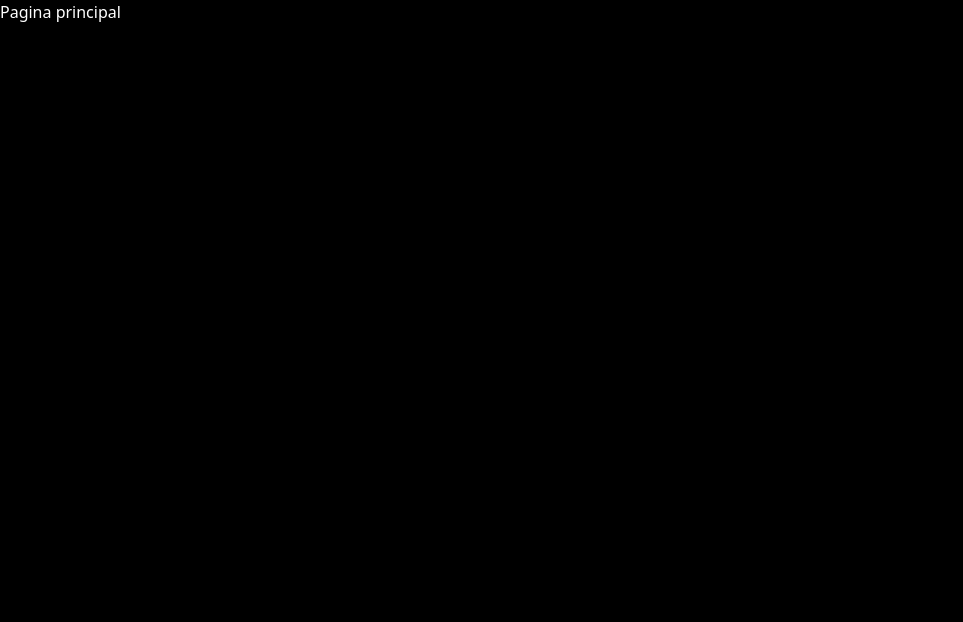
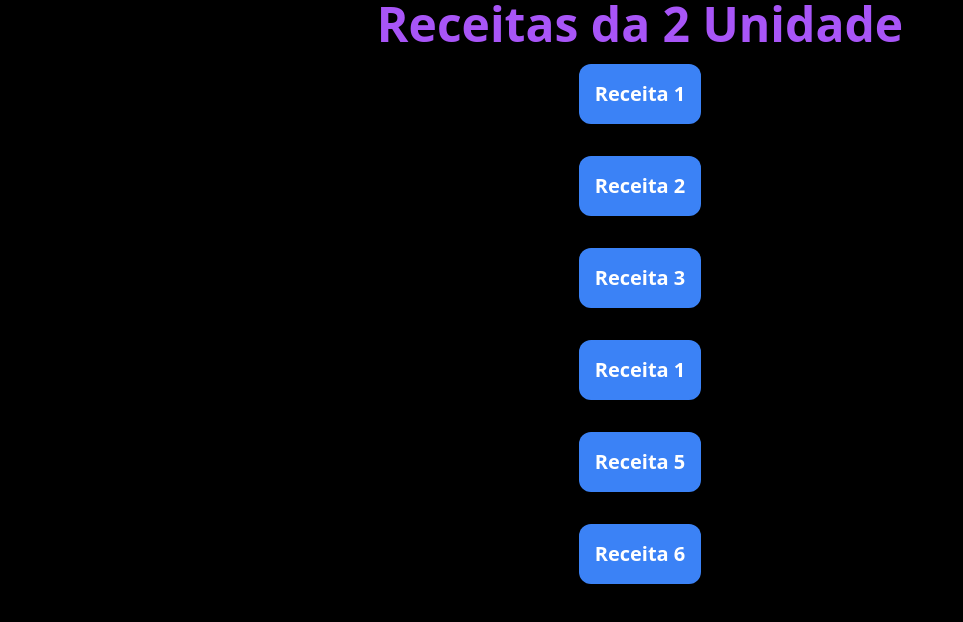
Before and after one commit to mts-lucas/pweb-receitas-unidade-2, a Next.js app in the folder receitas/: page / in a window 1280 px wide. Shown: the top 622 px of the page, without its empty margins (0-963 px from the left). Built offline with nearby package versions, Linux system fonts and the light colour scheme.

Commit message:
add home

```diff
--- a/receitas/src/app/page.js
+++ b/receitas/src/app/page.js
@@ -1,5 +1,43 @@
+import Link from "next/link";
+
 export default function Home() {
+
   return (
-    <h1>Pagina principal</h1>
-  )
+    <div className="flex flex-col items-center">
+      <h1 className="font-extrabold text-purple-500 text-5xl">Receitas da 2 Unidade</h1>
+      <ul className="flex flex-col">
+        <li className="p-4">
+          <Link href="/receita1">
+            <p className="font-semibold text-xl bg-blue-500 p-4 rounded-xl">Receita 1</p>
+          </Link>
+        </li>
+        <li className="p-4">
+          <Link href="/receita2">
+            <p className="font-semibold text-xl bg-blue-500 p-4 rounded-xl">Receita 2</p>
+          </Link>
+        </li>
+        <li className="p-4">
+          <Link href="/receita3">
+            <p className="font-semibold text-xl bg-blue-500 p-4 rounded-xl">Receita 3</p>
+          </Link>
+        </li>
+        <li className="p-4">
+          <Link href="/receita4">
+            <p className="font-semibold text-xl bg-blue-500 p-4 rounded-xl">Receita 1</p>
+          </Link>
+        </li>
+        <li className="p-4">
+          <Link href="/receita5">
+            <p className="font-semibold text-xl bg-blue-500 p-4 rounded-xl">Receita 5</p>
+          </Link>
+        </li>
+        <li className="p-4">
+          <Link href="/receita6">
+            <p className="font-semibold text-xl bg-blue-500 p-4 rounded-xl">Receita 6</p>
+          </Link>
+        </li>
+
+      </ul>
+    </div>
+  );
 }
--- a/receitas/src/app/receita5/page.js
+++ b/receitas/src/app/receita5/page.js
@@ -85,7 +85,7 @@ export function TheLink({url, handler}){
 
         <div className='flex justify-center'>
 
-            <a className='bg-blue-500 rounded-lg p-3' href="/movies3.js" onClick={handler}> {url === '' ? 'Mostrar' : 'Ocultar'} </a>
+            <a className='bg-blue-500 rounded-lg p-3' href="/receita5" onClick={handler}> {url === '' ? 'Mostrar' : 'Ocultar'} </a>
 
         </div>
 
--- a/receitas/src/app/receita6/page.js
+++ b/receitas/src/app/receita6/page.js
@@ -0,0 +1,97 @@
+"use client";
+
+import useSWR from 'swr'
+
+import {useState} from 'react'
+
+export function TheForm(){
+
+    return (
+
+        <div>
+
+            <form>
+
+                <label htmlFor="titleSearchString">Filtro de Título</label>
+
+                <input className='text-red-500' id="titleSearchString" name="titleSearchString" type="text" autoComplete="true"/>
+
+            </form>
+
+        </div>
+
+    )
+
+}
+
+export function TheMovies({data,show}){
+
+    if (!show) return (<div></div>)
+
+    if (!data) return (<div></div>)
+
+    if (data.error) return (<div>falha na pesquisa</div>)
+
+    if (data.Search === '' ) return (<div>carregando...</div>)
+
+    return (
+
+        <div>
+
+            { data.Search.map( (m) => <div key={m.imdbID}>{m.Title} --- {m.Year}</div>  ) }
+
+        </div>
+
+    )
+
+}
+
+
+
+export function TheLink({url, handler}){
+
+    return (
+
+        <div>
+
+            <a href="/receita6" onClick={handler}> {url === '' ? 'Mostrar' : 'Ocultar'} </a>
+
+        </div>
+
+    )
+
+}
+
+export default function Movies33() {
+    const [state, setState] = useState({ url: '', titleSearchString: '' });
+
+    const { data, error } = useSWR(state.url, async (u) => {
+      if (!state.url || !state.titleSearchString) return { Search: '' };
+
+      const res = await fetch(`${state.url}/?apiKey=${process.env.NEXT_PUBLIC_MYKEY}=${state.titleSearchString}`);
+      const json = await res.json();
+
+      return json;
+    });
+
+    const onClickHandler = (e) => {
+      e.preventDefault();
+
+      let s = document.getElementById('titleSearchString').value;
+
+      if (state.url === '') {
+        setState({ url: 'http://www.omdbapi.com', titleSearchString: s });
+      } else {
+        setState({ url: '', titleSearchString: s });
+      }
+    };
+
+    return (
+      <div>
+        <TheForm />
+        <TheLink url={state.url} handler={onClickHandler} />
+        <TheMovies data={data ? data : { Search: '' }} show={state.url !== ''} />
+        {state.url !== '' && data && data.Search.length === 0 && <p>Nenhum resultado encontrado.</p>}
+      </div>
+    );
+  }
```
